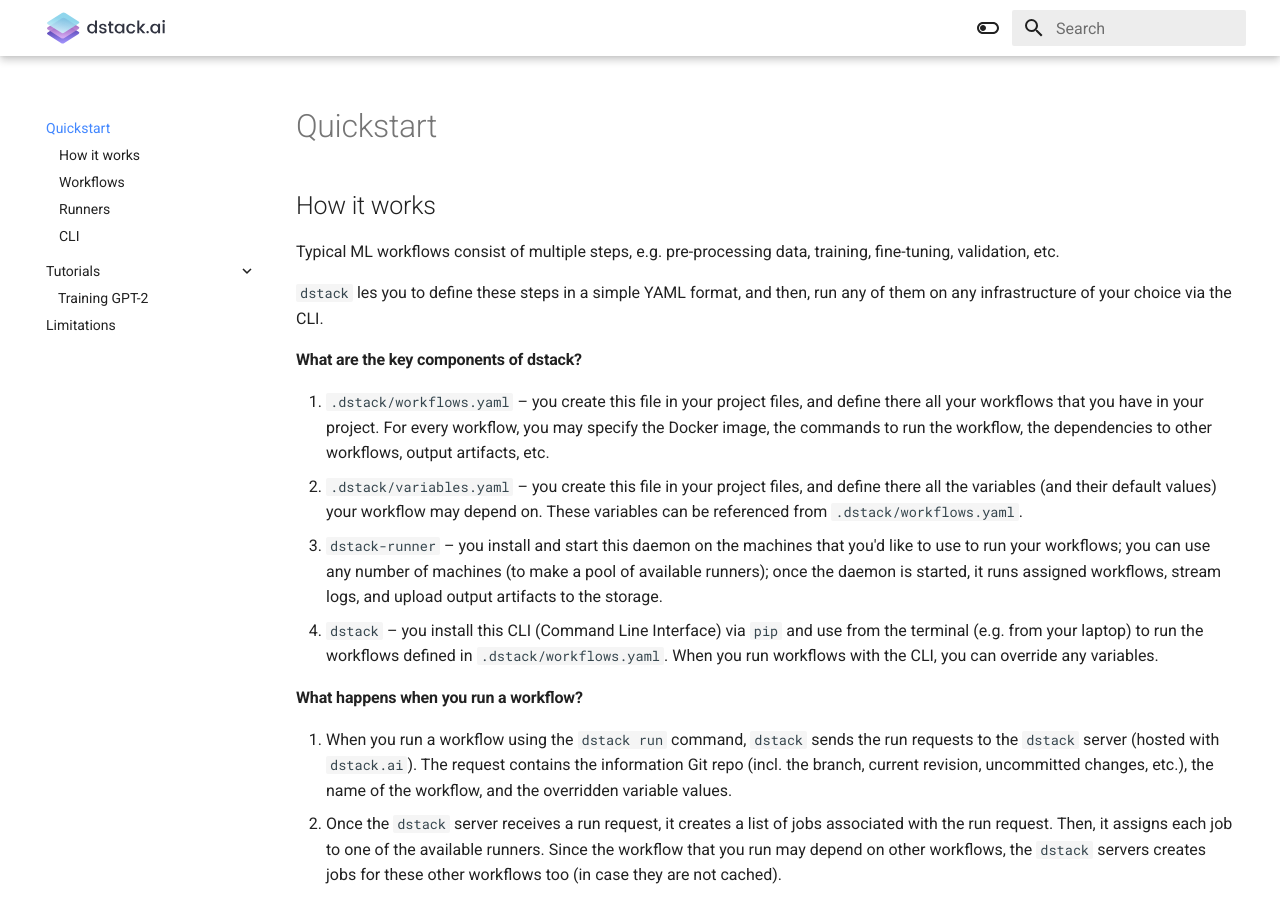
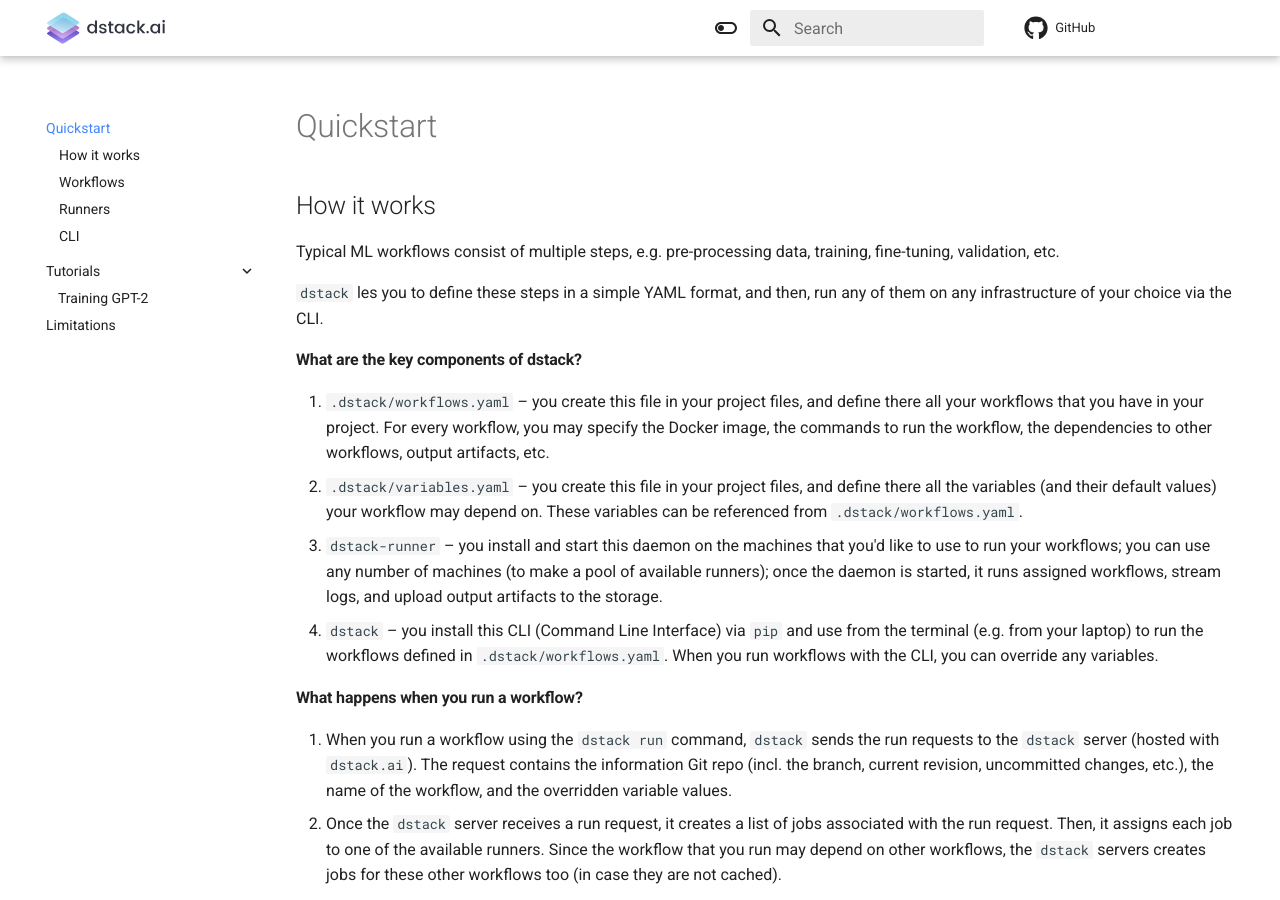
Before and after one commit to dstackai/dstack.github.io, an MkDocs documentation site: the page built from docs/index.md, in a window 1280 px wide and 900 px high. Built offline with MkDocs 1.6.1 and Material for MkDocs 9.7.7, drawn with Linux system fonts in a browser that asks for light colours; comment, search, counter and statistics services are not loaded.

Commit message:
- Added GitHub link

```diff
--- a/mkdocs.yml
+++ b/mkdocs.yml
@@ -1,8 +1,12 @@
 site_name: dstack.ai
+repo_url: https://github.com/dstackai/dstackai.github.io
+edit_uri: edit/main/docs/
 theme:
   name: material
   logo: assets/logo_white.svg
   favicon: images/favicon.ico
+  icon:
+    repo: fontawesome/brands/github
   palette:
     - media: "(prefers-color-scheme: light)"
       scheme: default
```
